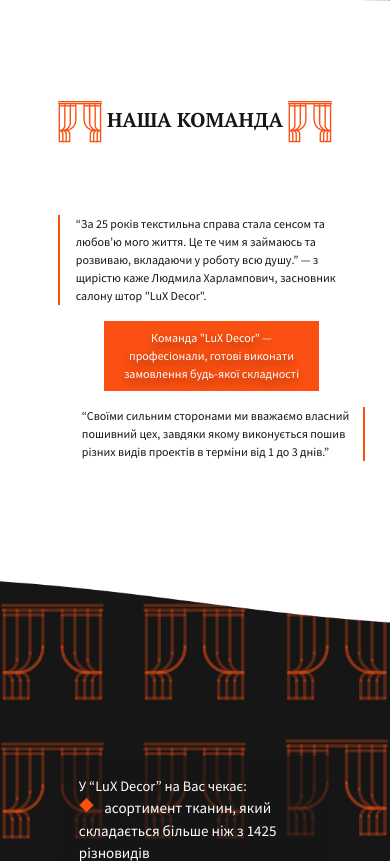
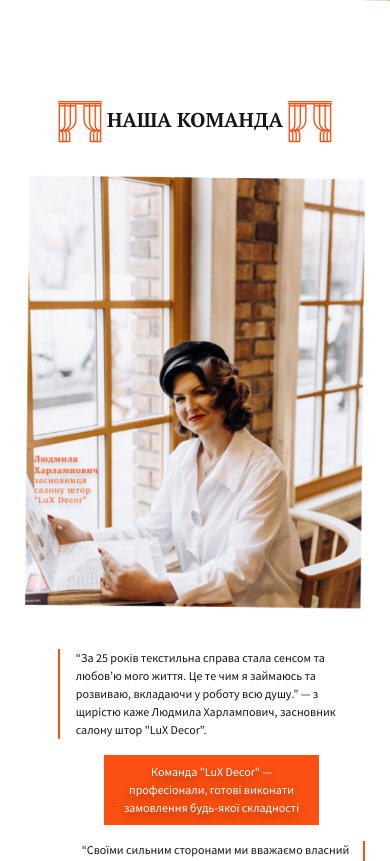
Before and after one commit to LeoMorgan113/LeoMorgan113.github.io, a PHP site: page / in a window 390 px wide. Shown: the part 674-1535 px from the top of the page. Run offline with PHP 8.4, Linux system fonts and the light colour scheme; some libraries are stand-ins or nearby versions.

Commit message:
Update styles.css

```diff
--- a/LuxDecor/css/styles.css
+++ b/LuxDecor/css/styles.css
@@ -721,9 +721,6 @@
 	.title p{
 		font-size: 12px;
 	}
-	.photo1{
-		display: none;
-	}
 	.photo0{
 		display: flex;
 		justify-content: center;
```
